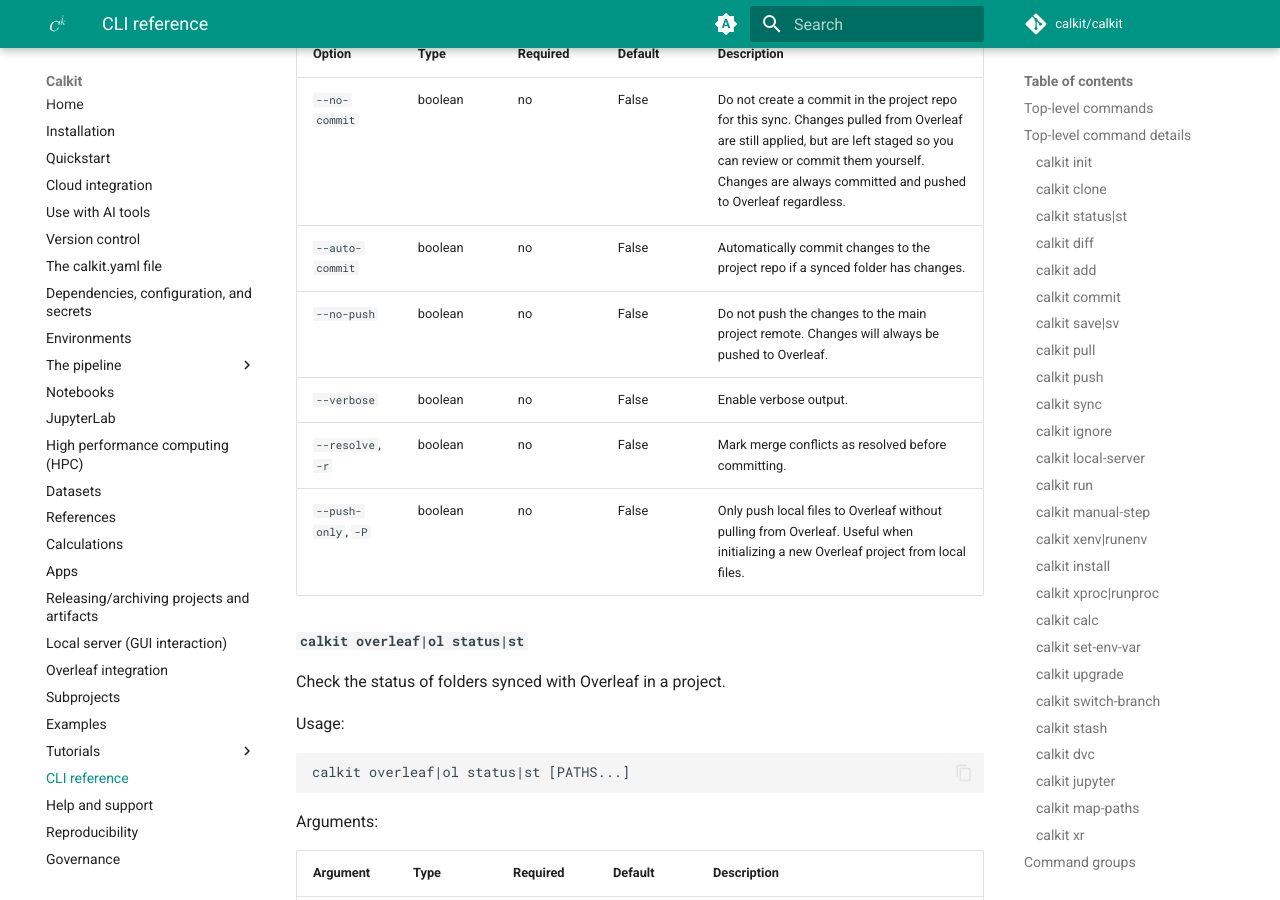
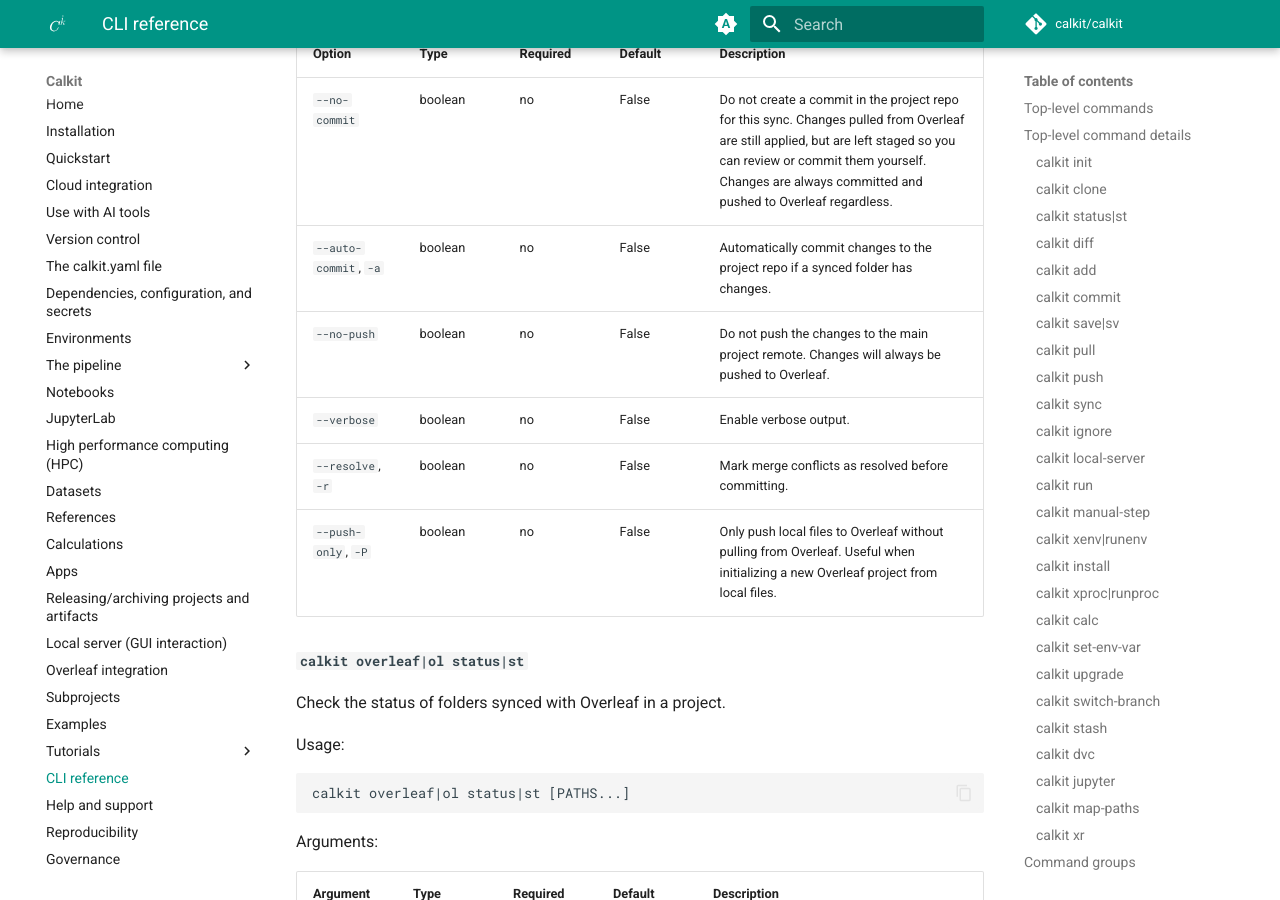
Before and after one commit to calkit/calkit, an MkDocs documentation site: the page built from docs/cli-reference.md, in a window 1280 px wide and 900 px high, scrolled down 75277 px. Built offline with MkDocs 1.6.1 and Material for MkDocs 9.7.7, drawn with Linux system fonts in a browser that asks for light colours; comment, search, counter and statistics services are not loaded.

```diff
--- a/docs/cli-reference.md
+++ b/docs/cli-reference.md
@@ -2730,14 +2730,14 @@ Arguments:
 
 Options:
 
-| Option              | Type    | Required | Default | Description                                                                                                                                                                                                                              |
-| ------------------- | ------- | -------- | ------- | ---------------------------------------------------------------------------------------------------------------------------------------------------------------------------------------------------------------------------------------- |
-| `--no-commit`       | boolean | no       | False   | Do not create a commit in the project repo for this sync. Changes pulled from Overleaf are still applied, but are left staged so you can review or commit them yourself. Changes are always committed and pushed to Overleaf regardless. |
-| `--auto-commit`     | boolean | no       | False   | Automatically commit changes to the project repo if a synced folder has changes.                                                                                                                                                         |
-| `--no-push`         | boolean | no       | False   | Do not push the changes to the main project remote. Changes will always be pushed to Overleaf.                                                                                                                                           |
-| `--verbose`         | boolean | no       | False   | Enable verbose output.                                                                                                                                                                                                                   |
-| `--resolve`, `-r`   | boolean | no       | False   | Mark merge conflicts as resolved before committing.                                                                                                                                                                                      |
-| `--push-only`, `-P` | boolean | no       | False   | Only push local files to Overleaf without pulling from Overleaf. Useful when initializing a new Overleaf project from local files.                                                                                                       |
+| Option                | Type    | Required | Default | Description                                                                                                                                                                                                                              |
+| --------------------- | ------- | -------- | ------- | ---------------------------------------------------------------------------------------------------------------------------------------------------------------------------------------------------------------------------------------- |
+| `--no-commit`         | boolean | no       | False   | Do not create a commit in the project repo for this sync. Changes pulled from Overleaf are still applied, but are left staged so you can review or commit them yourself. Changes are always committed and pushed to Overleaf regardless. |
+| `--auto-commit`, `-a` | boolean | no       | False   | Automatically commit changes to the project repo if a synced folder has changes.                                                                                                                                                         |
+| `--no-push`           | boolean | no       | False   | Do not push the changes to the main project remote. Changes will always be pushed to Overleaf.                                                                                                                                           |
+| `--verbose`           | boolean | no       | False   | Enable verbose output.                                                                                                                                                                                                                   |
+| `--resolve`, `-r`     | boolean | no       | False   | Mark merge conflicts as resolved before committing.                                                                                                                                                                                      |
+| `--push-only`, `-P`   | boolean | no       | False   | Only push local files to Overleaf without pulling from Overleaf. Useful when initializing a new Overleaf project from local files.                                                                                                       |
 
 <a id="subcommand-overleaf-ol-status-st"></a>
 
```
Also changed, not shown: 1 other file.
